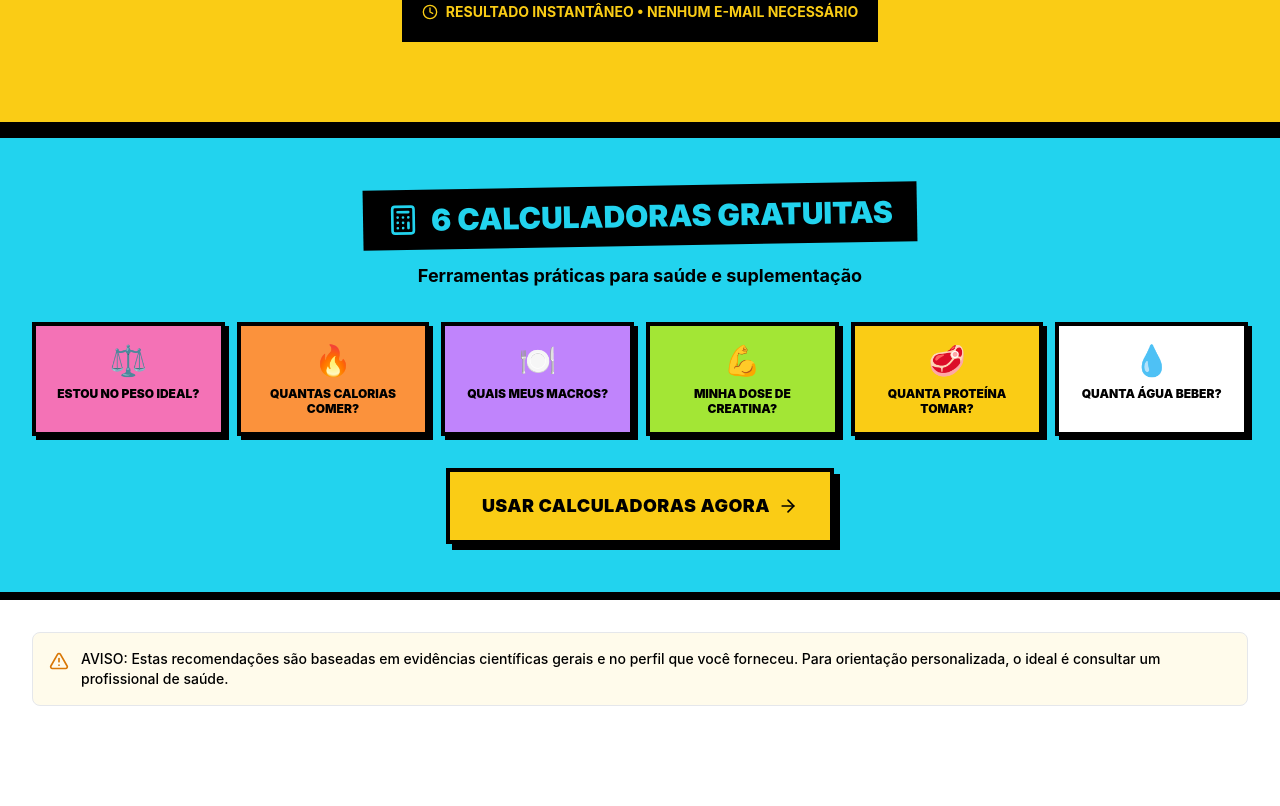
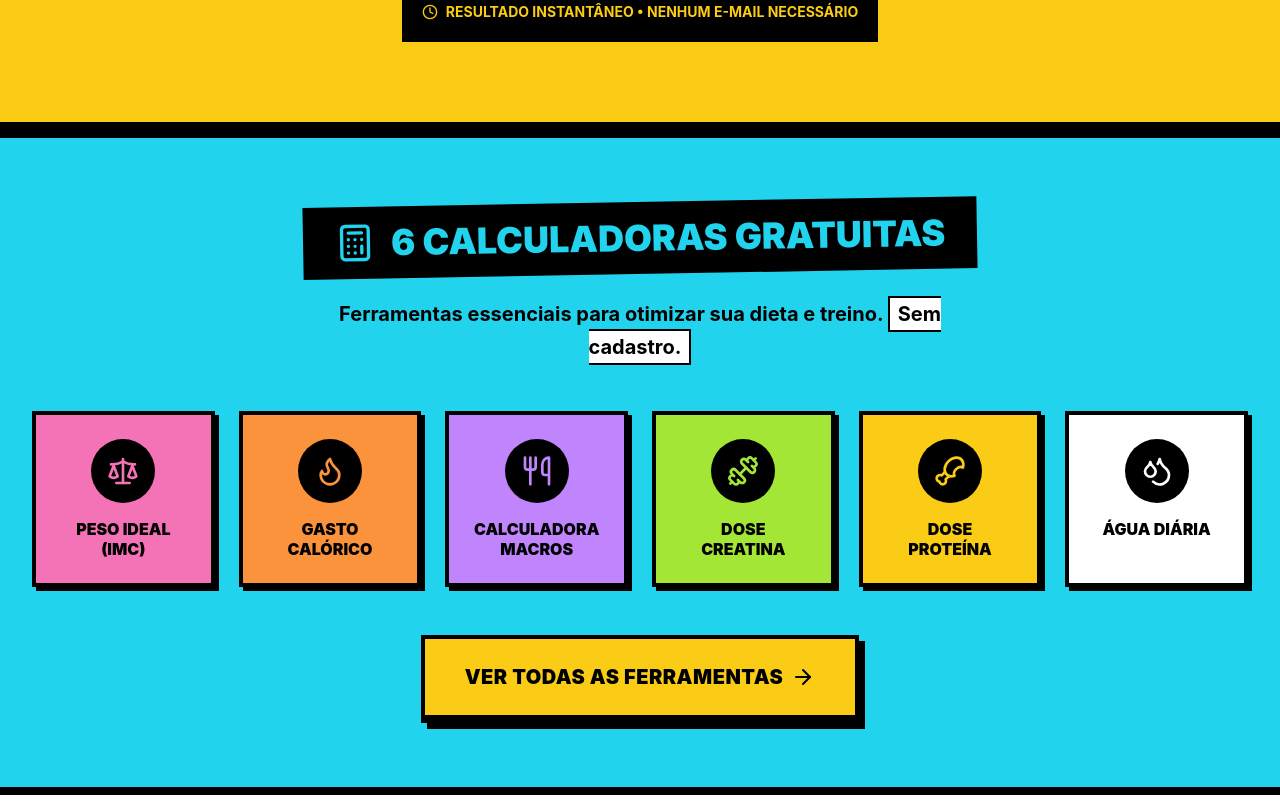
Before and after one commit to joshuaas5/suplementaj-, a Next.js app: page / in a window 1280 px wide. Shown: the part 874-1680 px from the top of the page. Built offline with nearby package versions, Linux system fonts and the light colour scheme; no server answers.

Commit message:
style: improve calculator grid with Lucide icons and better design

```diff
--- a/app/page.tsx
+++ b/app/page.tsx
@@ -1,5 +1,5 @@
 import Link from 'next/link'
-import { ArrowRight, CheckCircle2, Shield, Sparkles, Users, Star, TrendingUp, Clock, Award, Brain, Calculator } from 'lucide-react'
+import { ArrowRight, CheckCircle2, Shield, Sparkles, Users, Star, TrendingUp, Clock, Award, Brain, Calculator, Scale, Flame, Utensils, Dumbbell, Drumstick, Droplets } from 'lucide-react'
 import { Button } from '@/components/ui/Button'
 import { Card, CardContent, CardHeader, CardTitle } from '@/components/ui/Card'
 import { Badge } from '@/components/ui/Badge'
@@ -132,52 +132,70 @@ export default function Home() {
       </section>
 
       {/* Seção Calculadoras Destaque */}
-      <section className="bg-cyan-400 border-y-8 border-black py-12">
+      <section className="bg-cyan-400 border-y-8 border-black py-16">
         <div className="max-w-7xl mx-auto px-4 sm:px-6 lg:px-8">
-          <div className="text-center mb-8">
-            <div className="inline-block bg-black px-6 py-3 mb-4 -rotate-1">
-              <h2 className="text-2xl sm:text-3xl font-black text-cyan-400 uppercase flex items-center gap-3">
-                <Calculator className="w-8 h-8" />
+          <div className="text-center mb-12">
+            <div className="inline-block bg-black px-8 py-4 mb-6 -rotate-1">
+              <h2 className="text-3xl sm:text-4xl font-black text-cyan-400 uppercase flex items-center gap-4">
+                <Calculator className="w-8 h-8 sm:w-10 sm:h-10" />
                 6 Calculadoras Gratuitas
               </h2>
             </div>
-            <p className="text-black font-bold text-lg">
-              Ferramentas práticas para saúde e suplementação
+            <p className="text-black font-bold text-xl max-w-2xl mx-auto leading-relaxed">
+              Ferramentas essenciais para otimizar sua dieta e treino.
+              <span className="bg-white px-2 py-1 ml-1 border-2 border-black">Sem cadastro.</span>
             </p>
           </div>
 
-          <div className="grid grid-cols-2 md:grid-cols-3 lg:grid-cols-6 gap-3 mb-8">
-            <Link href="/calculadoras/imc" className="bg-pink-400 border-4 border-black shadow-[4px_4px_0_0_#000] p-4 hover:translate-x-1 hover:translate-y-1 hover:shadow-[2px_2px_0_0_#000] transition-all text-center">
-              <div className="text-3xl mb-2">⚖️</div>
-              <h3 className="font-black text-black uppercase text-xs leading-tight">Estou no Peso Ideal?</h3>
+          <div className="grid grid-cols-2 md:grid-cols-3 lg:grid-cols-6 gap-4 sm:gap-6 mb-12">
+            <Link href="/calculadoras/imc" className="group bg-pink-400 border-4 border-black shadow-[4px_4px_0_0_#000] p-4 sm:p-6 hover:-translate-y-2 hover:shadow-[8px_8px_0_0_#000] transition-all text-center flex flex-col items-center h-full">
+              <div className="w-16 h-16 bg-black rounded-full flex items-center justify-center mb-4 group-hover:scale-110 transition-transform">
+                <Scale className="w-8 h-8 text-pink-400" />
+              </div>
+              <h3 className="font-black text-black uppercase text-sm sm:text-base leading-tight">Peso Ideal (IMC)</h3>
             </Link>
-            <Link href="/calculadoras/calorias" className="bg-orange-400 border-4 border-black shadow-[4px_4px_0_0_#000] p-4 hover:translate-x-1 hover:translate-y-1 hover:shadow-[2px_2px_0_0_#000] transition-all text-center">
-              <div className="text-3xl mb-2">🔥</div>
-              <h3 className="font-black text-black uppercase text-xs leading-tight">Quantas Calorias Comer?</h3>
+
+            <Link href="/calculadoras/calorias" className="group bg-orange-400 border-4 border-black shadow-[4px_4px_0_0_#000] p-4 sm:p-6 hover:-translate-y-2 hover:shadow-[8px_8px_0_0_#000] transition-all text-center flex flex-col items-center h-full">
+              <div className="w-16 h-16 bg-black rounded-full flex items-center justify-center mb-4 group-hover:scale-110 transition-transform">
+                <Flame className="w-8 h-8 text-orange-400" />
+              </div>
+              <h3 className="font-black text-black uppercase text-sm sm:text-base leading-tight">Gasto Calórico</h3>
             </Link>
-            <Link href="/calculadoras/macros" className="bg-purple-400 border-4 border-black shadow-[4px_4px_0_0_#000] p-4 hover:translate-x-1 hover:translate-y-1 hover:shadow-[2px_2px_0_0_#000] transition-all text-center">
-              <div className="text-3xl mb-2">🍽️</div>
-              <h3 className="font-black text-black uppercase text-xs leading-tight">Quais Meus Macros?</h3>
+
+            <Link href="/calculadoras/macros" className="group bg-purple-400 border-4 border-black shadow-[4px_4px_0_0_#000] p-4 sm:p-6 hover:-translate-y-2 hover:shadow-[8px_8px_0_0_#000] transition-all text-center flex flex-col items-center h-full">
+              <div className="w-16 h-16 bg-black rounded-full flex items-center justify-center mb-4 group-hover:scale-110 transition-transform">
+                <Utensils className="w-8 h-8 text-purple-400" />
+              </div>
+              <h3 className="font-black text-black uppercase text-sm sm:text-base leading-tight">Calculadora Macros</h3>
             </Link>
-            <Link href="/calculadoras/creatina" className="bg-lime-400 border-4 border-black shadow-[4px_4px_0_0_#000] p-4 hover:translate-x-1 hover:translate-y-1 hover:shadow-[2px_2px_0_0_#000] transition-all text-center">
-              <div className="text-3xl mb-2">💪</div>
-              <h3 className="font-black text-black uppercase text-xs leading-tight">Minha Dose de Creatina?</h3>
+
+            <Link href="/calculadoras/creatina" className="group bg-lime-400 border-4 border-black shadow-[4px_4px_0_0_#000] p-4 sm:p-6 hover:-translate-y-2 hover:shadow-[8px_8px_0_0_#000] transition-all text-center flex flex-col items-center h-full">
+              <div className="w-16 h-16 bg-black rounded-full flex items-center justify-center mb-4 group-hover:scale-110 transition-transform">
+                <Dumbbell className="w-8 h-8 text-lime-400" />
+              </div>
+              <h3 className="font-black text-black uppercase text-sm sm:text-base leading-tight">Dose Creatina</h3>
             </Link>
-            <Link href="/calculadoras/proteina" className="bg-yellow-400 border-4 border-black shadow-[4px_4px_0_0_#000] p-4 hover:translate-x-1 hover:translate-y-1 hover:shadow-[2px_2px_0_0_#000] transition-all text-center">
-              <div className="text-3xl mb-2">🥩</div>
-              <h3 className="font-black text-black uppercase text-xs leading-tight">Quanta Proteína Tomar?</h3>
+
+            <Link href="/calculadoras/proteina" className="group bg-yellow-400 border-4 border-black shadow-[4px_4px_0_0_#000] p-4 sm:p-6 hover:-translate-y-2 hover:shadow-[8px_8px_0_0_#000] transition-all text-center flex flex-col items-center h-full">
+              <div className="w-16 h-16 bg-black rounded-full flex items-center justify-center mb-4 group-hover:scale-110 transition-transform">
+                <Drumstick className="w-8 h-8 text-yellow-400" />
+              </div>
+              <h3 className="font-black text-black uppercase text-sm sm:text-base leading-tight">Dose Proteína</h3>
             </Link>
-            <Link href="/calculadoras/agua" className="bg-white border-4 border-black shadow-[4px_4px_0_0_#000] p-4 hover:translate-x-1 hover:translate-y-1 hover:shadow-[2px_2px_0_0_#000] transition-all text-center">
-              <div className="text-3xl mb-2">💧</div>
-              <h3 className="font-black text-black uppercase text-xs leading-tight">Quanta Água Beber?</h3>
+
+            <Link href="/calculadoras/agua" className="group bg-white border-4 border-black shadow-[4px_4px_0_0_#000] p-4 sm:p-6 hover:-translate-y-2 hover:shadow-[8px_8px_0_0_#000] transition-all text-center flex flex-col items-center h-full">
+              <div className="w-16 h-16 bg-black rounded-full flex items-center justify-center mb-4 group-hover:scale-110 transition-transform">
+                <Droplets className="w-8 h-8 text-white" />
+              </div>
+              <h3 className="font-black text-black uppercase text-sm sm:text-base leading-tight">Água Diária</h3>
             </Link>
           </div>
 
           <div className="text-center">
             <Link href="/calculadoras">
-              <Button variant="primary" size="lg" className="text-lg px-8 py-5">
-                Usar Calculadoras Agora
-                <ArrowRight className="ml-2 w-5 h-5" />
+              <Button variant="primary" size="lg" className="text-xl px-10 py-6 border-b-8 active:border-b-4 hover:-translate-y-1 transition-all">
+                Ver Todas as Ferramentas
+                <ArrowRight className="ml-2 w-6 h-6" />
               </Button>
             </Link>
           </div>
```
